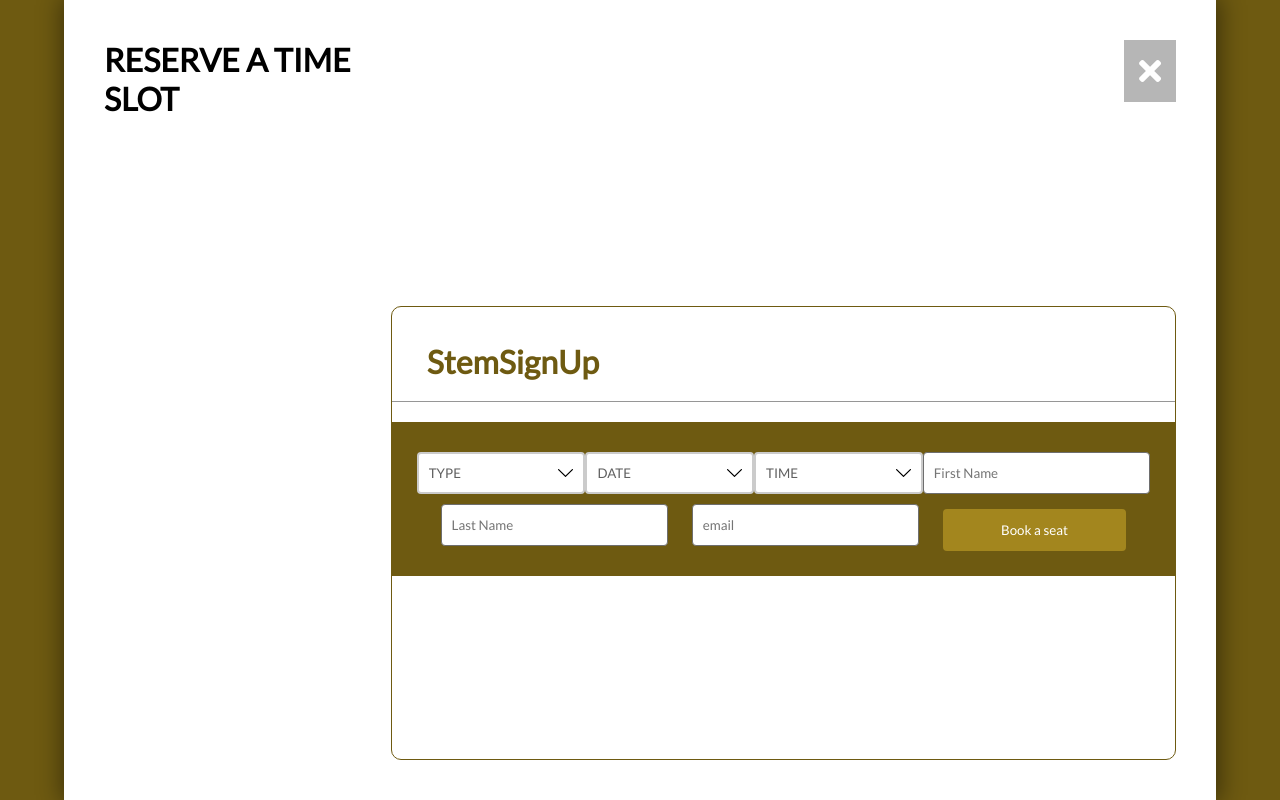
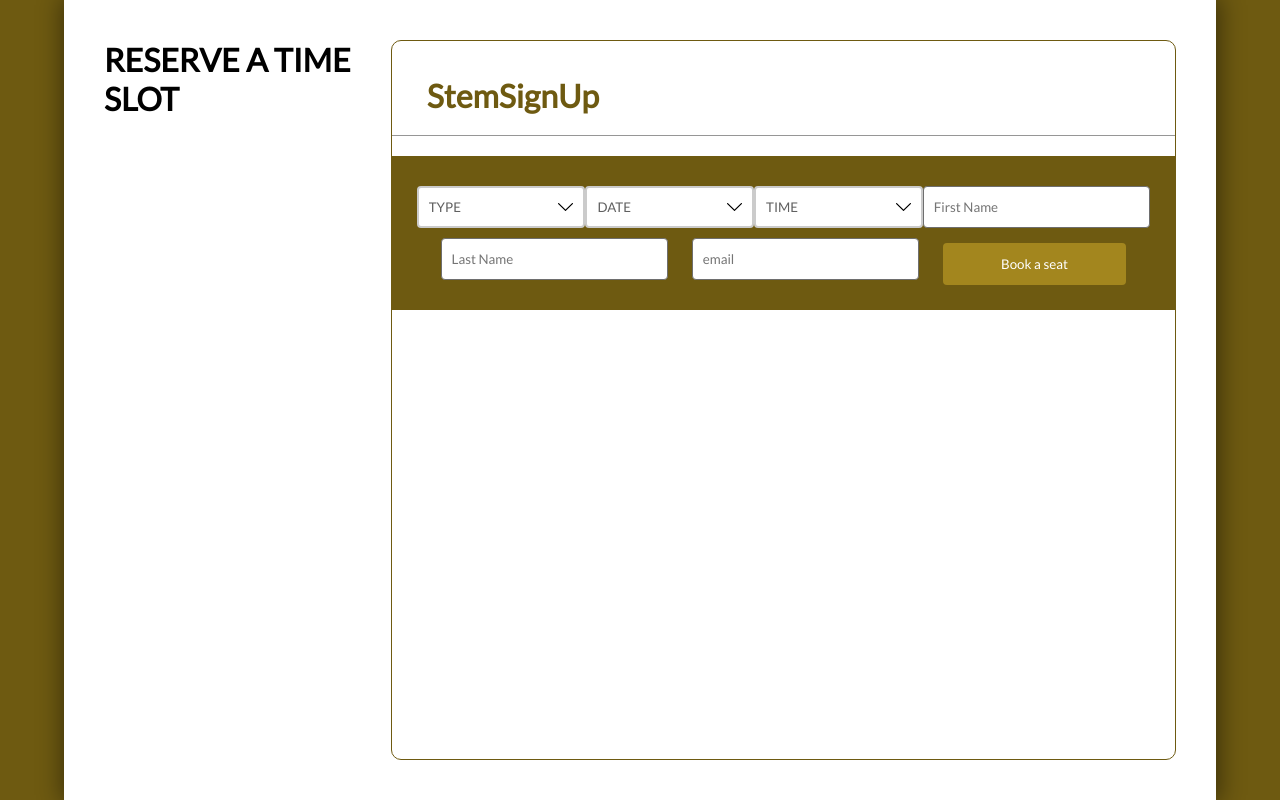
Before and after one commit to AltoSaxJack/SSUW, a PHP site: page /PaytmKit/ in a window 1280 px wide. Run offline with PHP 8.4, Linux system fonts and the light colour scheme; data that the repository does not hold is empty; some libraries are stand-ins or nearby versions.

Commit message:
Update index.php

```diff
--- a/index.php
+++ b/index.php
@@ -28,16 +28,16 @@ include "connection.php";
         <div class="booking-panel-section booking-panel-section1">
             <h1>RESERVE A TIME SLOT</h1>
         </div>
-        <div class="booking-panel-section booking-panel-section2" onclick="window.history.go(-1); return false;">
+        <!-- <div class="booking-panel-section booking-panel-section2" onclick="window.history.go(-1); return false;">
             <i class="fas fa-2x fa-times"></i>
-        </div>
-        <div class="booking-panel-section booking-panel-section3">
+        </div>-->
+       <!-- <div class="booking-panel-section booking-panel-section3">
             <div class="movie-box">
                 <?php
            //     echo '<img src="' . $row['movieImg'] . '" alt="">';
                 ?>
             </div>
-        </div>
+        </div>-->
         <div class="booking-panel-section booking-panel-section4">
             <div class="title"><?php echo 'StemSignUp'; ?></div>
             <div class="movie-information">
```
